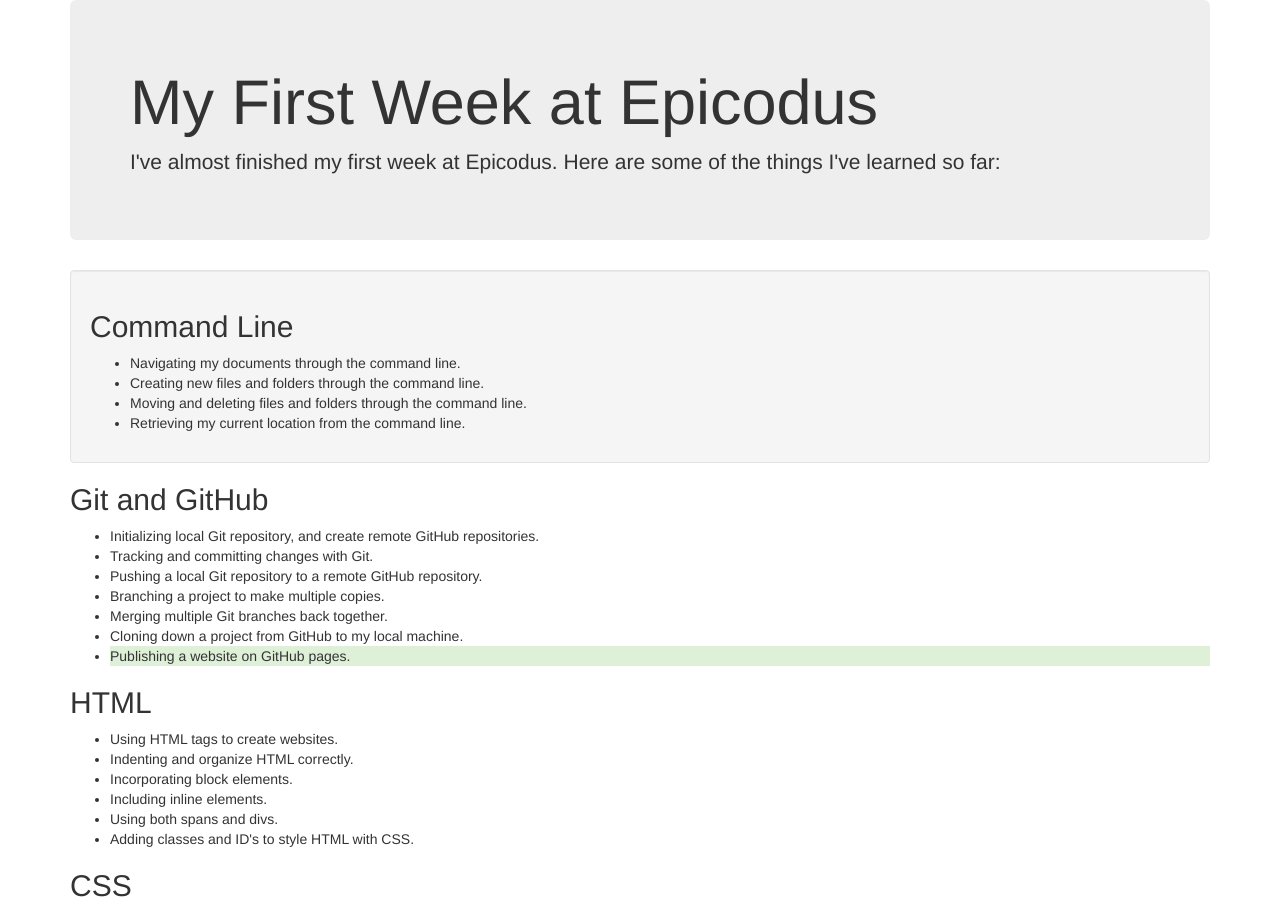
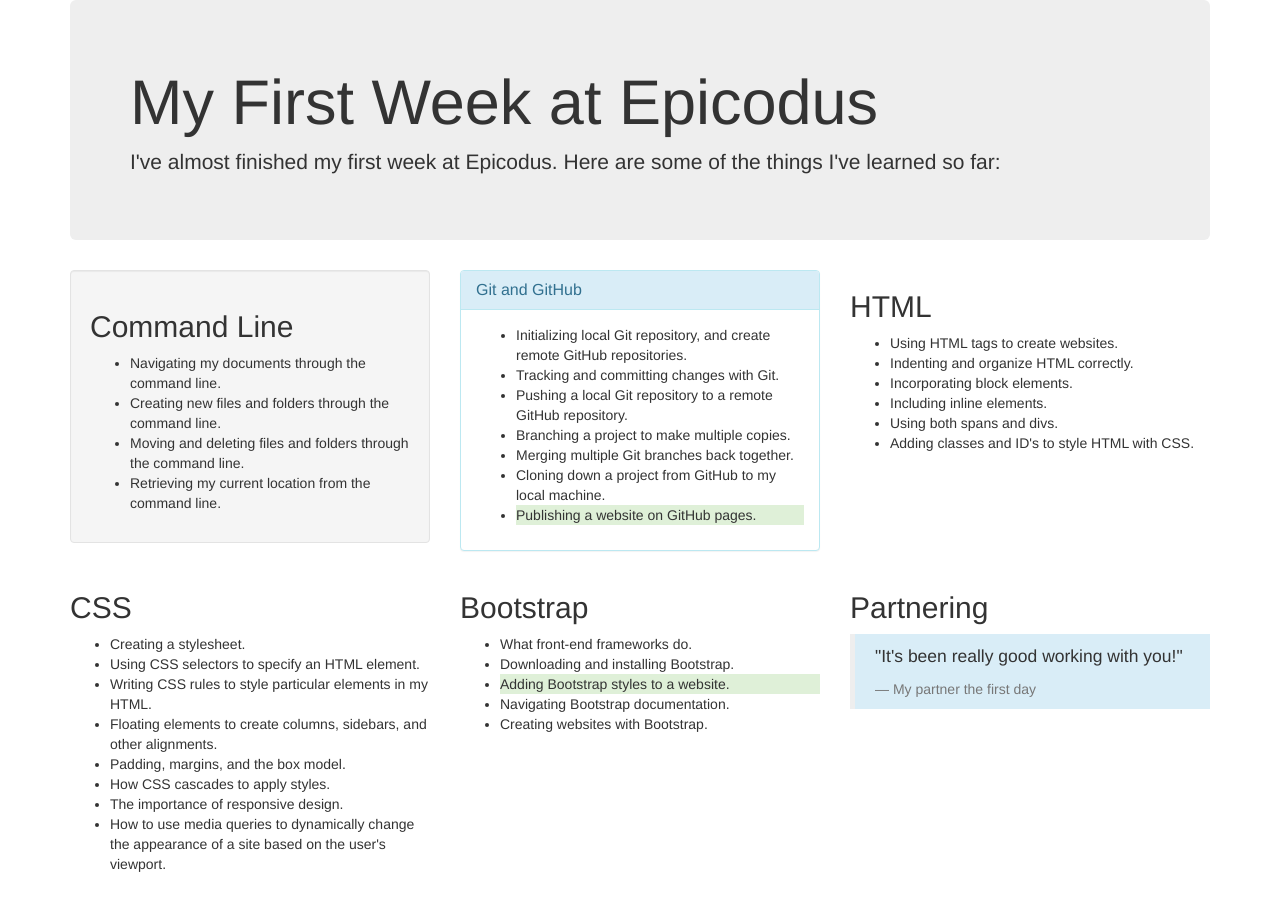
Before and after one commit to ishoman/week-in-review, a plain HTML site: page index.html in a window 1280 px wide. Shown: the top 905 px of the page. After the commit the page ends 884 px from the top, so only its background shows below. Drawn offline with Linux system fonts and the light colour scheme.

Commit message:
add rows and columns to offset h2 tags

```diff
--- a/index.html
+++ b/index.html
@@ -1,7 +1,7 @@
 <!DOCTYPE html>
 <html>
   <head>
-    <link rel="stylesheet" href="css/bootstrap.min.css">
+    <link rel="stylesheet" href="css/bootstrap.min.css" type="text/css">
     <title>My First Week at Epicodus</title>
   </head>
   <body>
@@ -12,6 +12,8 @@
           I've almost finished my first week at Epicodus. Here are some of the things I've learned so far:
         </p>
       </div>
+      <div class="row">
+        <div class="col-md-4">
           <div class="well">
             <h2>Command Line</h2>
             <ul>
@@ -21,7 +23,13 @@
               <li>Retrieving my current location from the command line.</li>
             </ul>
           </div>
-      <h2>Git and GitHub</h2>
+        </div>
+        <div class="col-md-4">
+          <div class="panel panel-info">
+            <div class="panel-heading">
+              <h2 class="panel-title">Git and GitHub</h2>
+            </div>
+            <div class="panel-body">
               <ul>
                 <li>Initializing local Git repository, and create remote GitHub repositories.</li>
                 <li>Tracking and committing changes with Git.</li>
@@ -31,6 +39,10 @@
                 <li>Cloning down a project from GitHub to my local machine.</li>
                 <li class="bg-success">Publishing a website on GitHub pages.</li>
               </ul>
+            </div>
+          </div>
+        </div>
+        <div class="col-md-4">
           <h2>HTML</h2>
           <ul>
             <li>Using HTML tags to create websites.</li>
@@ -40,6 +52,10 @@
             <li>Using both spans and divs.</li>
             <li>Adding classes and ID's to style HTML with CSS.</li>
           </ul>
+        </div>
+      </div>
+      <div class="row">
+        <div class="col-md-4">
           <h2>CSS</h2>
           <ul>
             <li>Creating a stylesheet.</li>
@@ -51,6 +67,8 @@
             <li>The importance of responsive design.</li>
             <li>How to use media queries to dynamically change the appearance of a site based on the user's viewport.</li>
           </ul>
+        </div>
+        <div class="col-md-4">
           <h2>Bootstrap</h2>
           <ul>
             <li>What front-end frameworks do.</li>
@@ -59,11 +77,15 @@
             <li>Navigating Bootstrap documentation.</li>
             <li>Creating websites with Bootstrap.</li>
           </ul>
+        </div>
+        <div class="col-md-4">
           <h2>Partnering</h2>
           <blockquote class="bg-info">
             <p>"It's been really good working with you!"</p>
             <footer>My partner the first day</footer>
           </blockquote>
         </div>
+      </div>
+    </div>
   </body>
 </html>
```
Lines whose indentation alone changed are shown as unchanged.
